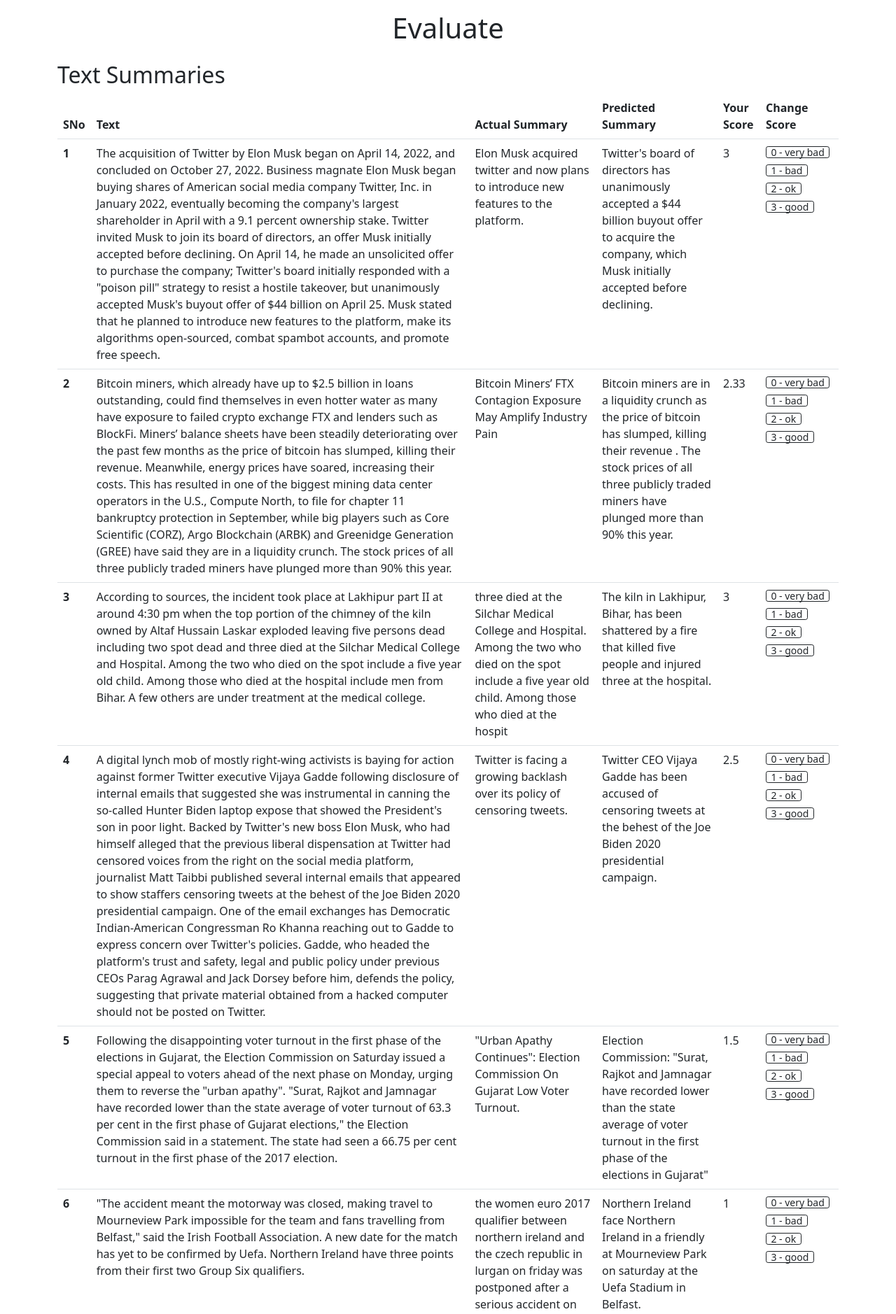
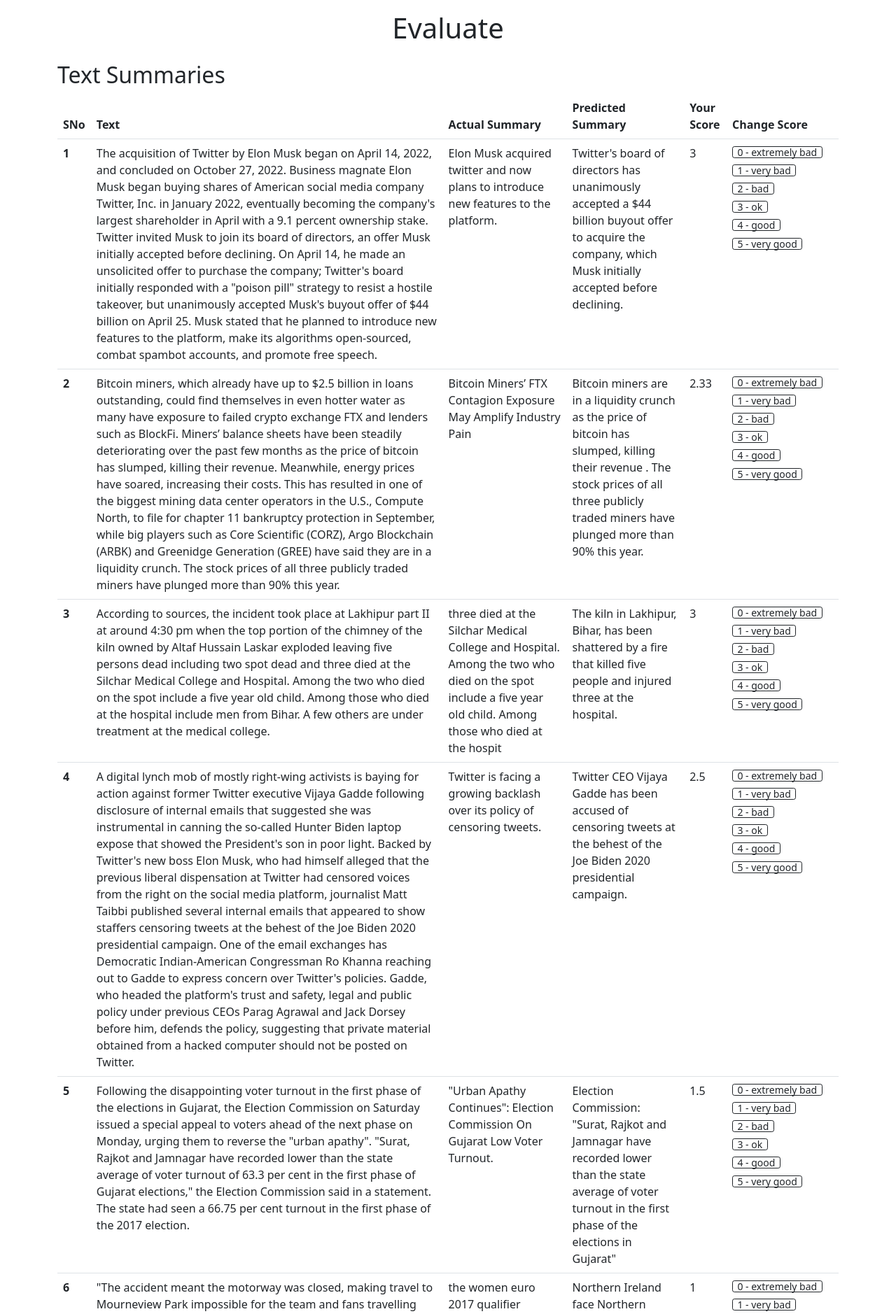
Before and after one commit to rishu110067/Text-Summary-Evaluation, a Flask app: template templates/evaluate.html in a window 1280 px wide. Shown: the part 56-1934 px from the top of the page at 70% size. Run offline with Flask 3, Linux system fonts and the light colour scheme; the template is opened without the code that fills it: values that come from a table or form of the project are taken from there, others are empty.

Commit message:
pdated score from 0-3 to 0-5

```diff
--- a/templates/evaluate.html
+++ b/templates/evaluate.html
@@ -57,11 +57,13 @@
                             <td>{{textsum.actual_summary}}</td>
                             <td>{{textsum.predicted_summary}}</td>
                             <td>{{textsum.human_score}}</td>
-                            <td style="width: 7rem">
-                                <a type="button" class="btn btn-outline-dark btn-xs mb-2" href="/evaluate/update_score/{{textsum.sno}}/0">0 - very bad</a>
-                                <a type="button" class="btn btn-outline-dark btn-xs mb-2" href="/evaluate/update_score/{{textsum.sno}}/1">1 - bad</a> <br>
-                                <a type="button" class="btn btn-outline-dark btn-xs mb-2" href="/evaluate/update_score/{{textsum.sno}}/2">2 - ok</a> <br>
-                                <a type="button" class="btn btn-outline-dark btn-xs mb-2" href="/evaluate/update_score/{{textsum.sno}}/3">3 - good</a> <br>
+                            <td style="width: 10rem">
+                                <a type="button" class="btn btn-outline-dark btn-xs mb-2" href="/evaluate/update_score/{{textsum.sno}}/0">0 - extremely bad</a>
+                                <a type="button" class="btn btn-outline-dark btn-xs mb-2" href="/evaluate/update_score/{{textsum.sno}}/1">1 - very bad</a> <br>
+                                <a type="button" class="btn btn-outline-dark btn-xs mb-2" href="/evaluate/update_score/{{textsum.sno}}/2">2 - bad</a> <br>
+                                <a type="button" class="btn btn-outline-dark btn-xs mb-2" href="/evaluate/update_score/{{textsum.sno}}/3">3 - ok</a> <br>
+                                <a type="button" class="btn btn-outline-dark btn-xs mb-2" href="/evaluate/update_score/{{textsum.sno}}/4">4 - good</a> <br>
+                                <a type="button" class="btn btn-outline-dark btn-xs mb-2" href="/evaluate/update_score/{{textsum.sno}}/5">5 - very good</a> <br>
                             </td>
                         </tr>
                     {% endfor %}
```
Also changed, not shown: templates/add.html (+6 -4 lines), templates/update.html (+6 -4 lines), instance/database.db.
